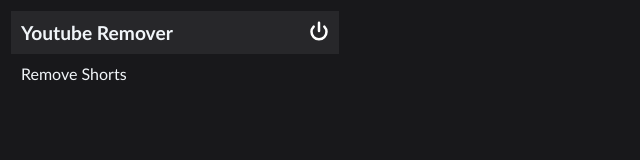
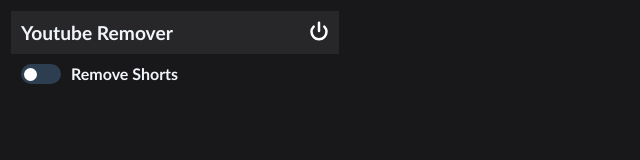
Before and after one commit to Jonathan1600/youtube-remover, a React (Create React App) app: page / in a window 1280 px wide. Both pictures are taken after a click on the button 319 px from the left and 32 px from the top of the page. Shown: the top 160 px of the page, without its empty margins (0-640 px from the left). Built offline with nearby package versions, Linux system fonts and the light colour scheme; no server answers; the HTML template or start-up script is replaced by a standard one.

Commit message:
Animating delete shorts button

```diff
--- a/src/App.css
+++ b/src/App.css
@@ -45,10 +45,10 @@
     padding: 0;
     margin: 0;
 }
-
+/*
 #options {
     padding: 10px;
-}
+} */
 
 #off-ui {
     height: 100%;
@@ -63,3 +63,61 @@
     justify-content: center;
     align-items: center;
 }
+
+#options {
+    padding: 10px;
+}
+
+label {
+    position: relative;
+    display: inline-block;
+    width: 40px;
+    height: 20px;
+}
+
+input {
+    opacity: 0;
+    width: 0;
+    height: 0;
+}
+
+span {
+    position: absolute;
+    top: 0;
+    left: 0;
+    right: 0;
+    bottom: 0;
+    transition: 0.3s;
+    cursor: pointer;
+    background: #2c3e50;
+    border-radius: 30px;
+}
+
+span:before {
+  position: absolute;
+  content: "";
+  height: 13px;
+  width: 13px;
+  left: 3px;
+  bottom: 3px;
+  background-color: #fff;
+  border-radius: 50%;
+  transition: 0.3s;
+}
+
+input:checked + span {
+  background-color: #00c853;
+}
+
+input:checked + span:before {
+  transform: translateX(21px);
+}
+
+strong {
+    position: absolute;
+    left: 100%;
+    width: max-content;
+    line-height: 20px;
+    margin-left: 10px;
+    cursor: pointer;
+}
--- a/src/App.tsx
+++ b/src/App.tsx
@@ -78,9 +78,16 @@
 			</div>
 			{isExtensionOn ? (
 				<div id="options">
-					<button id="remove-shorts" onClick={toggleShorts}>
-						Remove Shorts
-					</button>
+					<label>
+						<input
+							id="remove-shorts"
+							type="checkbox"
+							defaultChecked={!shortsEnabled}
+							onClick={toggleShorts}
+						/>
+						<span />
+						<strong>Remove Shorts</strong>
+					</label>
 				</div>
 			) : (
 				<div id="off-ui">
```
